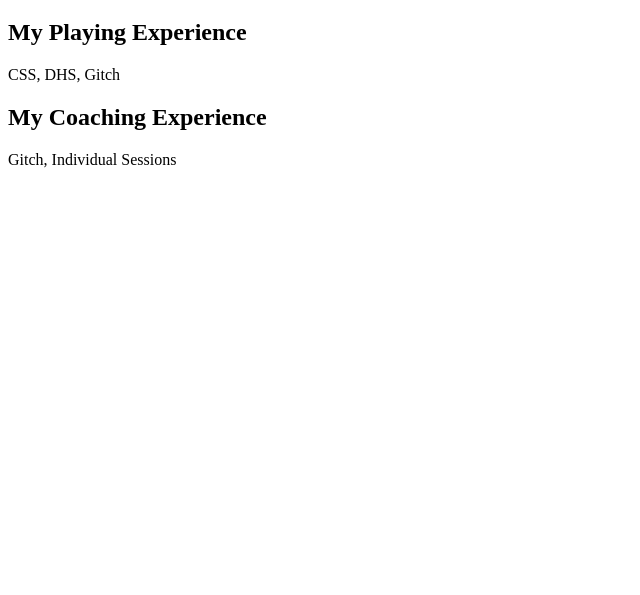
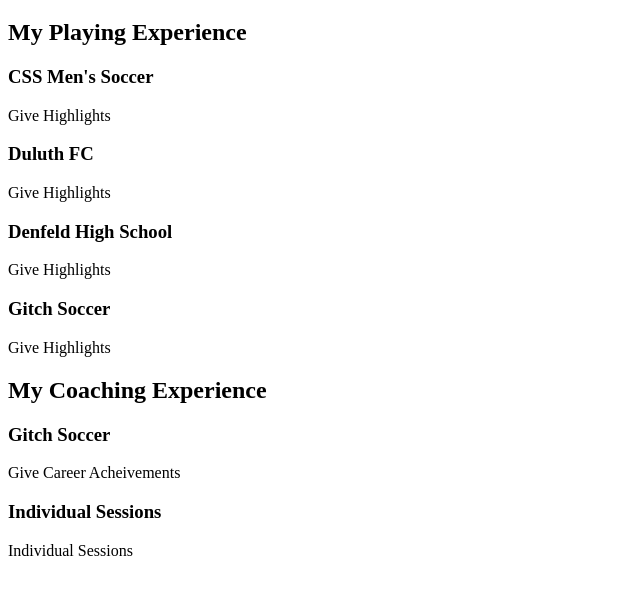
Before and after one commit to KeeganChastey/KC-Practice, a plain HTML site: page index.html in a window 1280 px wide. Shown: the part 61-656 px from the top of the page, without its empty margins (0-640 px from the left). Drawn offline with Linux system fonts and the light colour scheme.

Commit message:
Structuring

```diff
--- a/index.html
+++ b/index.html
@@ -6,13 +6,20 @@
   </head>
   <body>
     <h1>My Bio</h1>
-    <h2> My Playing Experience</h2>
-
- <p> CSS, DHS, Gitch </p>
-
-    <h2>My Coaching Experience</h2>
-
-<p> Gitch, Individual Sessions </p>
+            <h2> My Playing Experience</h2>
+    <h3> CSS Men's Soccer </h3>
+<p> Give Highlights</p>
+    <h3> Duluth FC</h3>
+<p> Give Highlights</p>
+    <h3> Denfeld High School</h3>
+<p> Give Highlights</p>
+    <h3> Gitch Soccer</h3>
+<p> Give Highlights</p>
+          <h2>My Coaching Experience</h2>
+    <h3>Gitch Soccer</h3>
+<p> Give Career Acheivements </p>
+    <h3> Individual Sessions</h3>
+<p> Individual Sessions </p>
 
   </body>
 </html>
```
